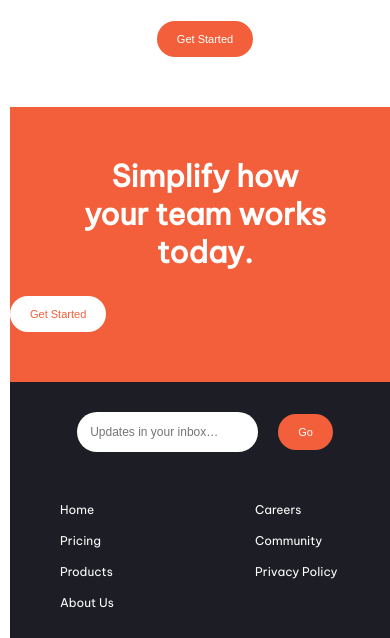
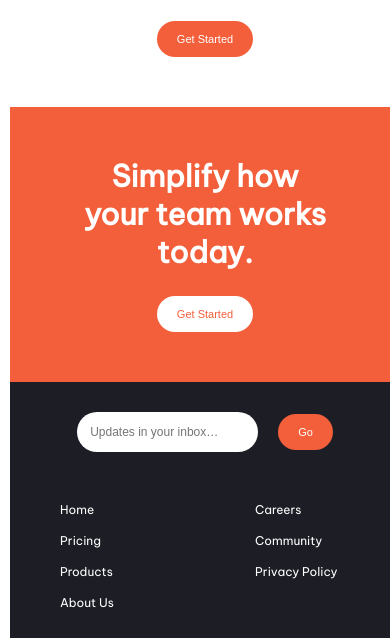
Before and after one commit to F1r2e3d4/landing-page, a plain HTML site: page index.html in a window 390 px wide. Shown: the part 1513-2151 px from the top of the page. Drawn offline with Linux system fonts and the light colour scheme.

Commit message:
style: Centered the "Get Started" Button for the mobile footer.

```diff
--- a/style.css
+++ b/style.css
@@ -460,6 +460,10 @@
          text-decoration: none;
          color: #fff;
     }
+
+    footer div .button{
+        text-align: center;
+    }
      .footer-navigation {
          display: grid;
          grid-template-columns: 1fr 1fr;
```
